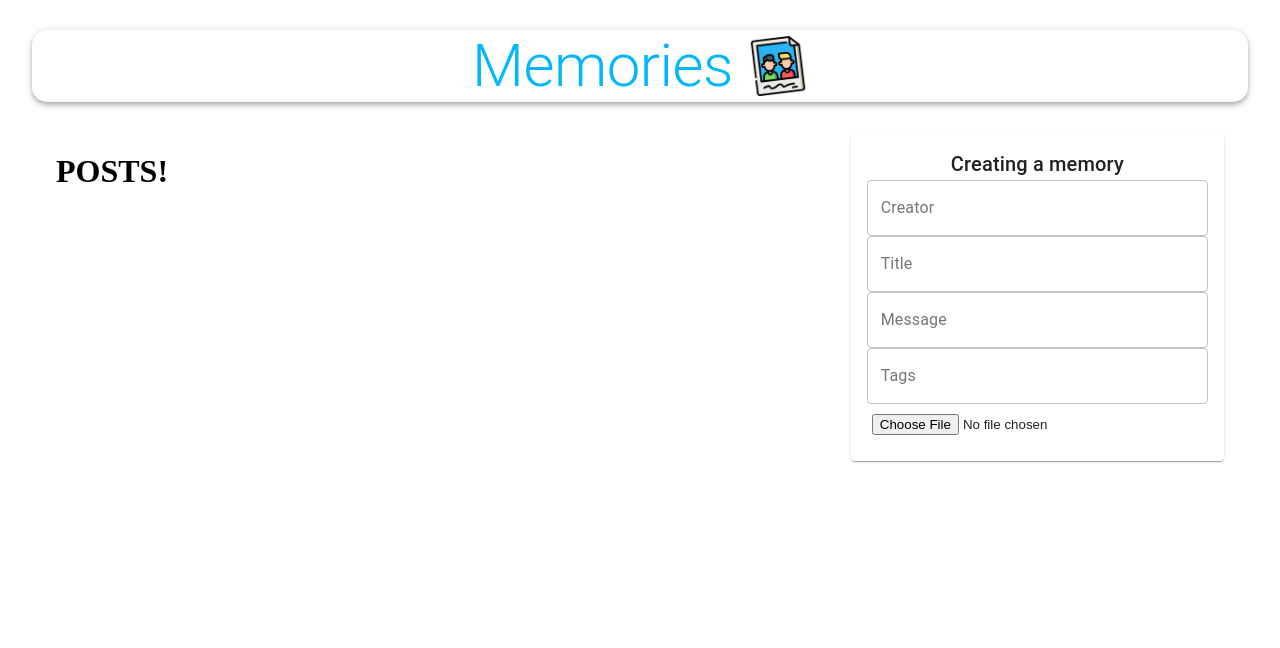
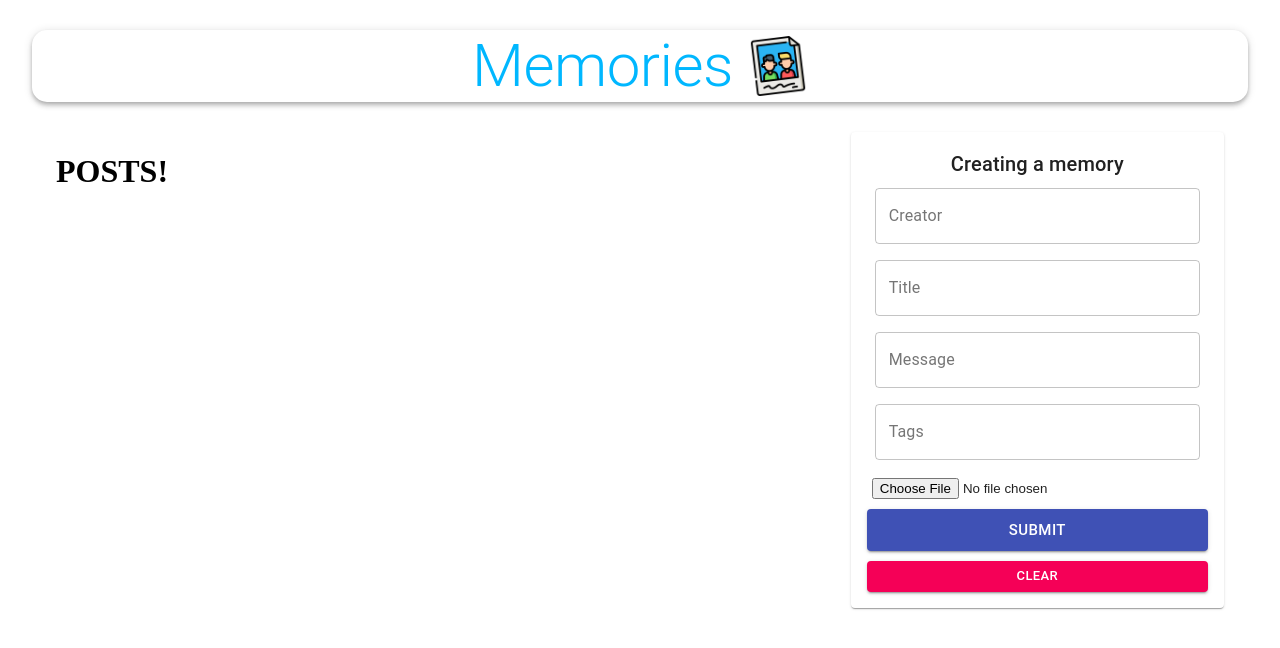
Before and after one commit to BhavyaT-135/MERN_Stack-Memories, a React (Create React App) app in the folder client/: page / in a window 1280 px wide. Shown: the top 648 px of the page. Built offline with nearby package versions, Linux system fonts and the light colour scheme; no server answers.

Commit message:
⚡️ Form created and styled

```diff
--- a/client/src/components/Form/Form.js
+++ b/client/src/components/Form/Form.js
@@ -17,9 +17,13 @@ const Form = () => {
     e.preventDefault();
   }
 
+  const clear = (e) => {
+    e.preventDefault();
+  }
+
   return (
     <Paper className = {classes.paper}>
-      <form autoComplete='off' noValidate className={classes.form} onSubmit={handleSubmit}>
+      <form autoComplete='off' noValidate className={`${classes.root} ${classes.form}`} onSubmit={handleSubmit}>
         <Typography variant='h6'>Creating a memory</Typography>
         <TextField
           name='creator'
@@ -60,6 +64,8 @@ const Form = () => {
             onDone={(base64) => setPostData({...postData, selectedFile: base64})}
           />
         </div>
+        <Button className={classes.buttonSubmit} variant='contained' color='primary' size='large' type='submit' fullWidth>Submit</Button>
+        <Button variant='contained' color='secondary' size='small' onClick={clear} fullWidth>Clear</Button>
       </form>
     </Paper>
   )
```
